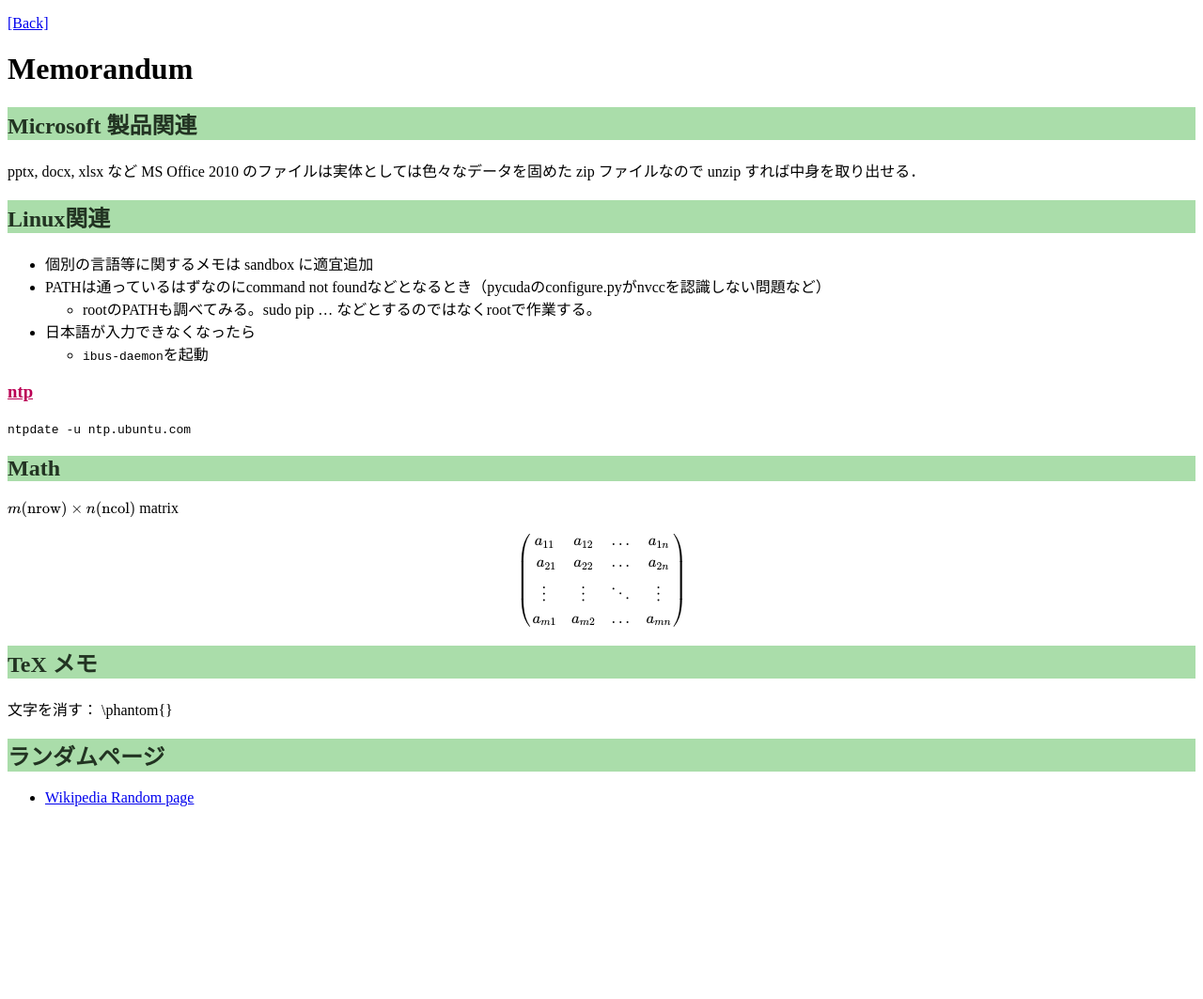
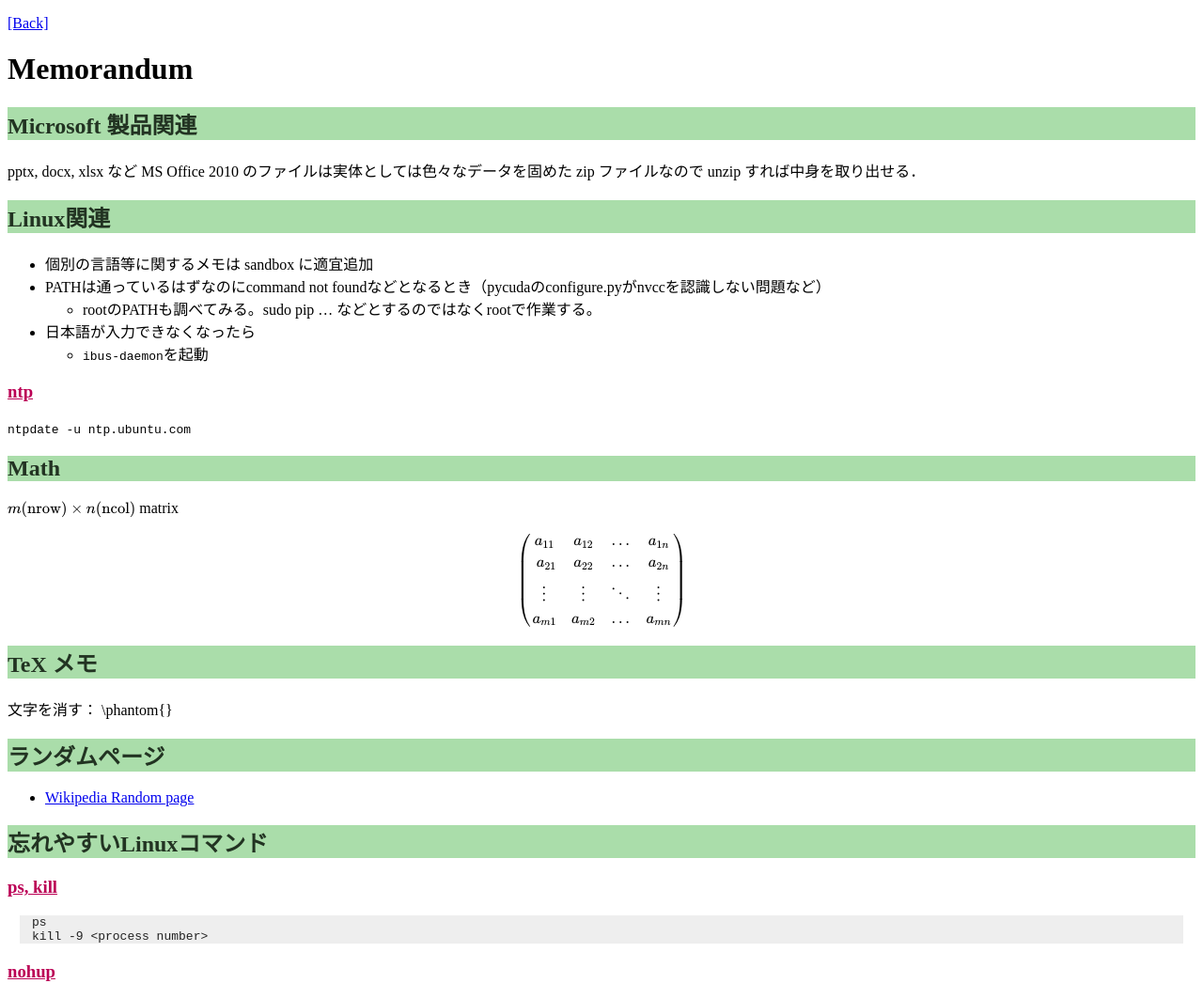
Before and after one commit to tachi-hi/tachi-hi.github.io, a Jekyll site: the page built from memo.md, in a window 1280 px wide. Shown: the whole page at 94% size. Built offline with Jekyll 4.4.1, drawn with Linux system fonts in a browser that asks for light colours; formulas are drawn with MathJax 3; before the commit the page ends 900 px from its top, so only the background shows below that.

Commit message:
linux commands

```diff
--- a/memo.md
+++ b/memo.md
@@ -44,3 +44,11 @@ a\_{m1} & a\_{m2} & \dots & a\_{mn} \end{pmatrix} \
 ## ランダムページ
 
 - [Wikipedia Random page](http://ja.wikipedia.org/wiki/Special:Randompage)
+
+## 忘れやすいLinuxコマンド
+### ps, kill
+
+    ps
+    kill -9 <process number>
+
+### nohup
```
